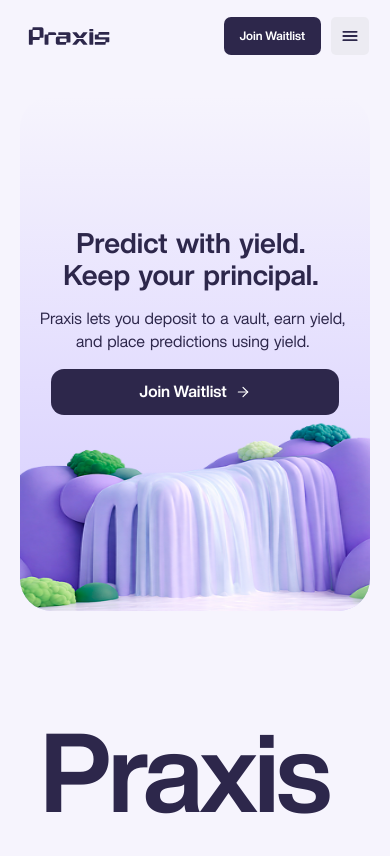
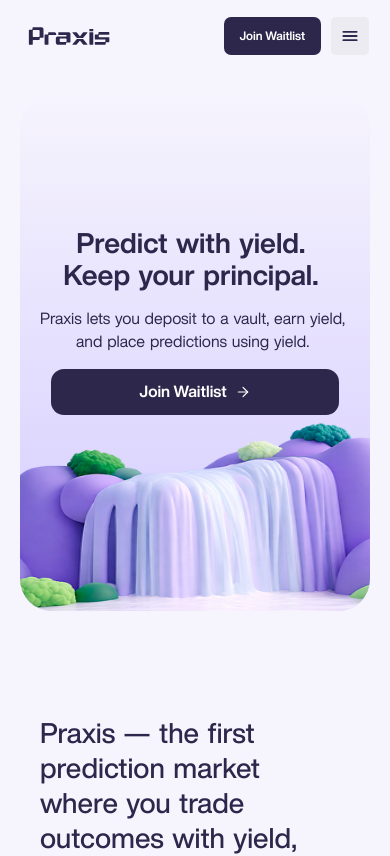
Before and after one commit to PraxisFinance/landing, a Next.js app: page / in a window 390 px wide. Shown: the top 856 px of the page. Built offline with nearby package versions, Linux system fonts and the light colour scheme.

Commit message:
add global isMobile const and move text-sizes to different file

```diff
--- a/app/layout.tsx
+++ b/app/layout.tsx
@@ -1,5 +1,8 @@
 import type { Metadata } from "next";
 import { Geist_Mono } from "next/font/google";
+
+import { MobileProvider } from "@/components/providers/mobile-context";
+
 import "./globals.css";
 
 const geistMono = Geist_Mono({
@@ -41,7 +44,7 @@
         />
       </head>
       <body className="min-h-full flex flex-col" suppressHydrationWarning>
-        {children}
+        <MobileProvider>{children}</MobileProvider>
       </body>
     </html>
   );
--- /dev/null
+++ b/components/constants/text-sizes.ts
@@ -0,0 +1,32 @@
+type DeviceTextSize = {
+  mobile: string;
+  desktop: string;
+};
+
+type SectionTextSizes = {
+  title: DeviceTextSize;
+  description: DeviceTextSize;
+};
+
+export const SECTION_TEXT_SIZES: Record<string, SectionTextSizes> = {
+  cover: {
+    title: {
+      mobile: "ui-headline-4",
+      desktop: "ui-headline-3",
+    },
+    description: {
+      mobile: "ui-text-7",
+      desktop: "ui-text-3",
+    },
+  },
+  about: {
+    title: {
+      mobile: "ui-text-2",
+      desktop: "ui-headline-1",
+    },
+    description: {
+      mobile: "ui-text-2",
+      desktop: "ui-text-2",
+    },
+  },
+};
--- /dev/null
+++ b/components/providers/mobile-context.tsx
@@ -0,0 +1,46 @@
+"use client";
+
+import { createContext, useContext, useEffect, useMemo, useState, type ReactNode } from "react";
+
+import { LANDING_MOBILE_MEDIA_QUERY } from "@/components/constants/responsive";
+
+type MobileContextValue = {
+  isMobile: boolean;
+};
+
+const MobileContext = createContext<MobileContextValue | undefined>(undefined);
+
+type MobileProviderProps = {
+  children: ReactNode;
+};
+
+export function MobileProvider({ children }: MobileProviderProps) {
+  const [isMobile, setIsMobile] = useState(false);
+
+  useEffect(() => {
+    const mediaQueryList = window.matchMedia(LANDING_MOBILE_MEDIA_QUERY);
+
+    setIsMobile(mediaQueryList.matches);
+
+    const handleViewportChange = (event: MediaQueryListEvent) => {
+      setIsMobile(event.matches);
+    };
+
+    mediaQueryList.addEventListener("change", handleViewportChange);
+    return () => mediaQueryList.removeEventListener("change", handleViewportChange);
+  }, []);
+
+  const value = useMemo(() => ({ isMobile }), [isMobile]);
+
+  return <MobileContext.Provider value={value}>{children}</MobileContext.Provider>;
+}
+
+export function useIsMobile() {
+  const context = useContext(MobileContext);
+
+  if (!context) {
+    throw new Error("useIsMobile must be used within MobileProvider");
+  }
+
+  return context.isMobile;
+}
--- a/components/sections/about/AboutSection.tsx
+++ b/components/sections/about/AboutSection.tsx
@@ -3,6 +3,8 @@
 import { useLayoutEffect, useRef, useState } from "react";
 import { motion } from "framer-motion";
 import { ABOUT_SECTION_CARDS, ABOUT_SECTION_HEADLINE } from "@/components/constants/about-section";
+import { SECTION_TEXT_SIZES } from "@/components/constants/text-sizes";
+import { useIsMobile } from "@/components/providers/mobile-context";
 import { FirstPredictionCard } from "@/components/sections/FirstPredictionCard";
 import { cn } from "@/lib/utils";
 
@@ -99,6 +101,9 @@
 export function AboutSection({ className }: AboutSectionProps) {
   const measureCardsRef = useRef<Array<HTMLDivElement | null>>([]);
   const [cardTargets, setCardTargets] = useState<CardTarget[]>([]);
+  const isMobile = useIsMobile();
+
+  const aboutTextSizes = SECTION_TEXT_SIZES.about;
 
   useLayoutEffect(() => {
     const measure = () => {
@@ -159,7 +164,10 @@
           <h2 className="w-full text-left text-brand-black">
             <HeadlineWave
               text={ABOUT_SECTION_HEADLINE}
-              className="ui-headline-1 block w-full"
+              className={cn(
+                "block w-full",
+                isMobile ? aboutTextSizes.title.mobile : aboutTextSizes.title.desktop
+              )}
             />
           </h2>
         </div>
--- a/components/sections/cover/CoverSection.tsx
+++ b/components/sections/cover/CoverSection.tsx
@@ -10,6 +10,8 @@
   COVER_SECTION_SUBHEAD_COPY,
   COVER_SECTION_WAITLIST_BUTTON_TEXT,
 } from "@/components/constants/cover-section";
+import { SECTION_TEXT_SIZES } from "@/components/constants/text-sizes";
+import { useIsMobile } from "@/components/providers/mobile-context";
 import { Button } from "@/components/ui/button";
 import { cn } from "@/lib/utils";
 
@@ -76,6 +78,10 @@
 }
 
 export function CoverSection({ className }: CoverSectionProps) {
+  const isMobile = useIsMobile();
+
+  const coverTextSizes = SECTION_TEXT_SIZES.cover;
+
   const scrollToWaitlist = () => {
     const waitlistSection = document.getElementById("join-waitlist");
     if (!waitlistSection) {
@@ -90,7 +96,7 @@
   };
 
   return (
-    <section className={cn("w-full px-0 pb-2 pt-6 sm:pb-3 sm:pt-8 lg:pt-10", className)}>
+    <section id="cover" className={cn("w-full px-0 pb-2 pt-6 sm:pb-3 sm:pt-8 lg:pt-10", className)}>
       <div
         className={cn(
           "relative min-h-[515px] overflow-hidden rounded-[2rem] sm:rounded-[2.25rem] md:min-h-[36rem] lg:min-h-[40rem]"
@@ -126,14 +132,20 @@
           <h1 className="max-w-5xl text-balance text-brand-black">
             <WaveText
               text={COVER_SECTION_HEADLINE_LINES.join("\n")}
-              className="ui-headline-4 whitespace-pre-line md:!ui-headline-3"
+              className={cn(
+                "whitespace-pre-line",
+                isMobile ? coverTextSizes.title.mobile : coverTextSizes.title.desktop
+              )}
               startDelay={HEADLINE_START_DELAY}
             />
           </h1>
 
           <WaveText
             text={COVER_SECTION_SUBHEAD_COPY}
-            className="ui-text-7 mt-[15px] max-w-xl whitespace-pre-line text-brand-black md:!ui-text-3"
+            className={cn(
+              "mt-[15px] max-w-xl whitespace-pre-line text-brand-black",
+              isMobile ? coverTextSizes.description.mobile : coverTextSizes.description.desktop
+            )}
             startDelay={subheadStartDelay}
           />
 
```
